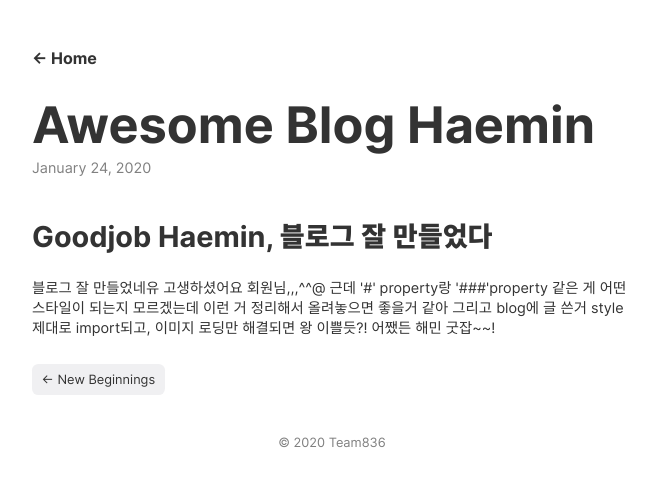
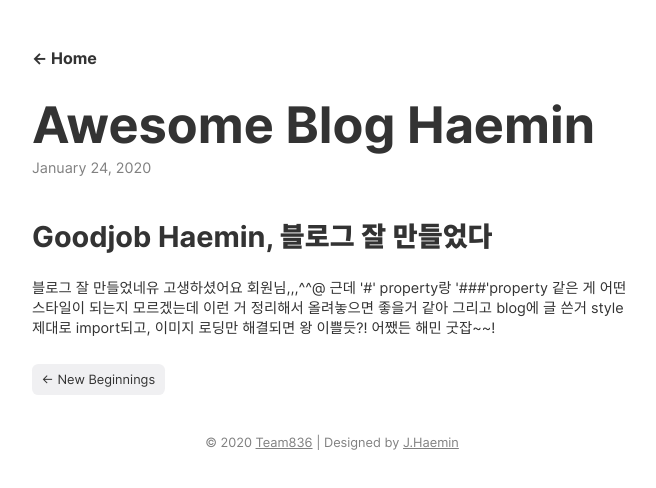
Before and after one commit to team836/team836.github.io, a Gatsby site: page /Jaesangs_first_writing/ in a window 1280 px wide. Shown: the whole page, without its empty margins (308-964 px from the left). Built offline with nearby package versions, Linux system fonts and the light colour scheme; Gatsby itself is replaced by a stand-in of ours; a web font is replaced by a local one.

Commit message:
chore: reddish smoke

```diff
--- a/src/components/layout.js
+++ b/src/components/layout.js
@@ -23,7 +23,7 @@ const Layout = props => {
     canvas.width = 1000
     canvas.height = 1000
 
-    var party = SmokeMachine(ctx, [0, 0, 0])
+    var party = SmokeMachine(ctx, [30, 20, 0])
 
     party.start()
 
@@ -47,7 +47,10 @@ const Layout = props => {
     header = (
       <header className="header post">
         <h1>
-          <Link to={`/`}>{`← Home`}</Link>
+          <Link to={`/`}>
+            <span className="arrow">{`←`}</span>
+            {` Home`}
+          </Link>
         </h1>
       </header>
     )
@@ -57,8 +60,26 @@ const Layout = props => {
       {header}
       <main>{children}</main>
       <footer className="footer">
-        © {new Date().getFullYear()}{' '}
-        <a href="https://github.com/team836">Team836</a>
+        © {new Date().getFullYear()}
+        {` `}
+        <a
+          href="https://github.com/team836"
+          style={{
+            textDecoration: 'underline',
+          }}
+        >
+          Team836
+        </a>
+        {` | `}
+        Designed by{' '}
+        <a
+          href="https://jhaemin.com"
+          style={{
+            textDecoration: 'underline',
+          }}
+        >
+          J.Haemin
+        </a>
       </footer>
     </div>
   )
```
